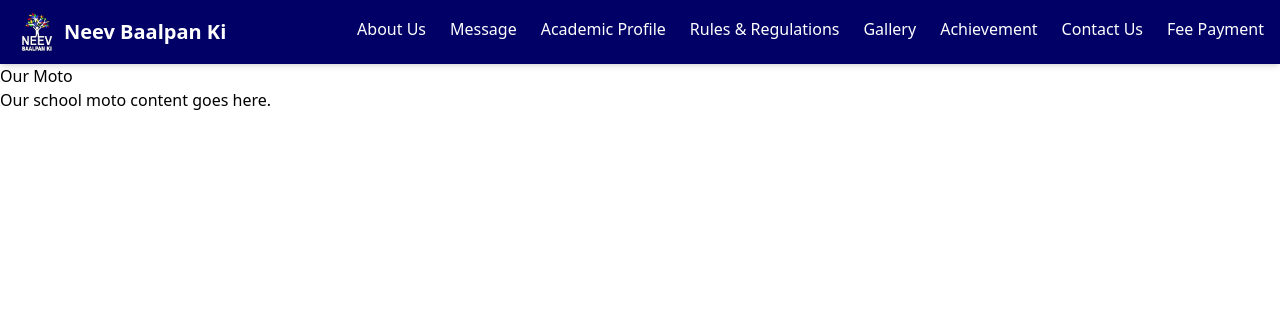
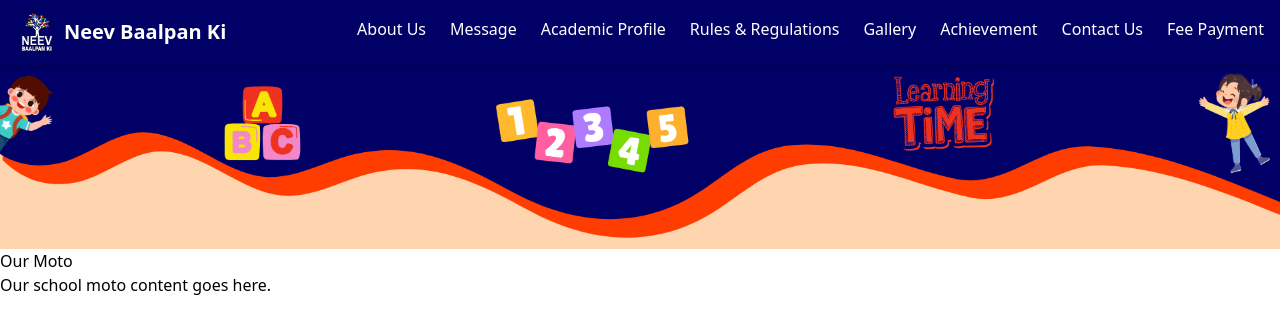
Before and after one commit to Manasraj9/School-Website, a React (Vite) app in the folder my-school-website/: page /our-moto in a window 1280 px wide. Shown: the top 334 px of the page. Built offline with nearby package versions, Linux system fonts and the light colour scheme.

Commit message:
Add image to Our Moto page and remove About Us page

```diff
--- a/my-school-website/src/pages/AboutUs.jsx
+++ /dev/null
@@ -1,15 +0,0 @@
-import React from 'react';
-
-const AboutUs = () => (
-  <div>
-    <h1>About Us</h1>
-    <ul>
-      <li>Our Moto</li>
-      <li>School Prayer</li>
-      <li>Our Faculties</li>
-      <li>Management</li>
-    </ul>
-  </div>
-);
-
-export default AboutUs;
--- a/my-school-website/src/pages/OurMoto.jsx
+++ b/my-school-website/src/pages/OurMoto.jsx
@@ -4,6 +4,13 @@
 const OurMoto = () => (
   <div>
     <Navbar />
+    <div className="w-full">
+      <img
+        src="/images/Upper.png"
+        alt="Design"
+        className="w-full object-cover"
+      />
+    </div>
     <h1>Our Moto</h1>
     <p>Our school moto content goes here.</p>
   </div>
```
Also changed, not shown: my-school-website/public/images/Lower.png, my-school-website/public/images/Upper.png.
